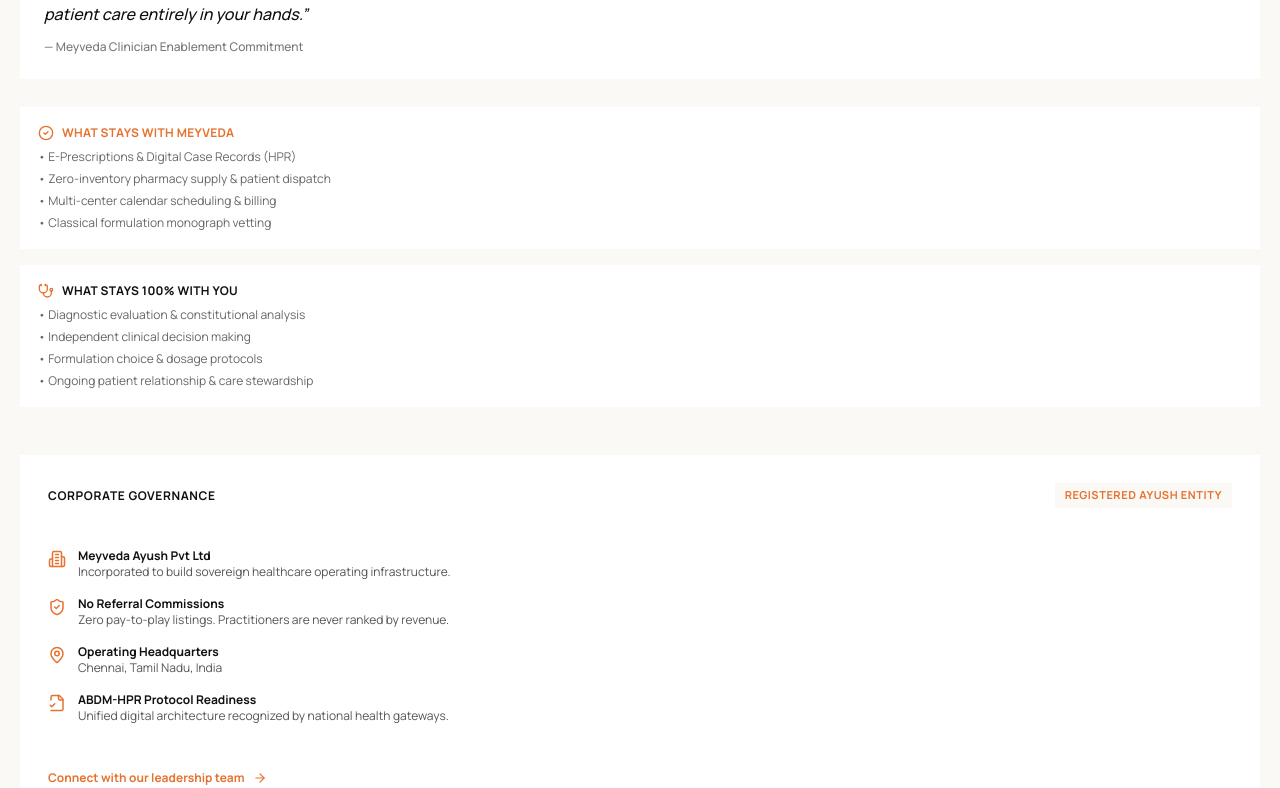
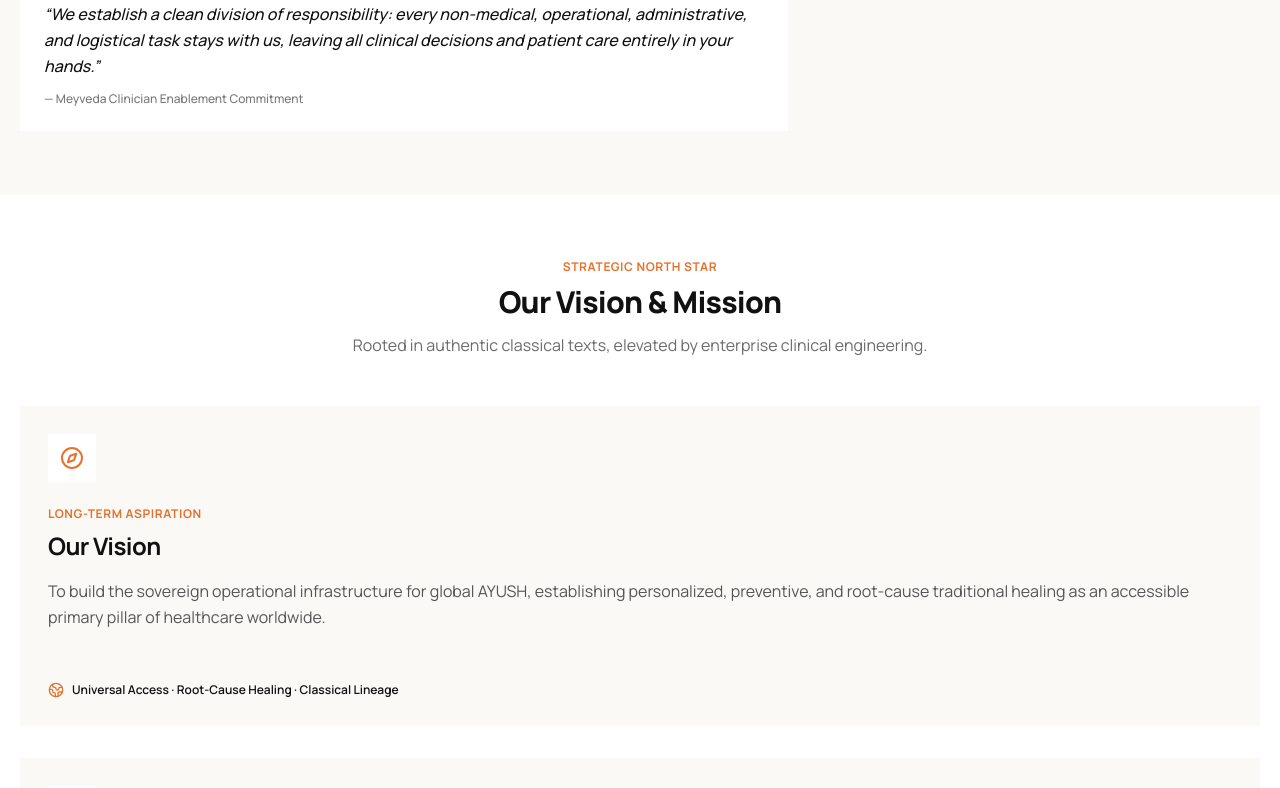
Before and after one commit to Sri-datascientist/M-2610, a React (Vite) app in the folder frontend/: page /about in a window 1280 px wide. Shown: the part 1252-2040 px from the top of the page. Built offline with nearby package versions, Linux system fonts and the light colour scheme; no server answers.

Commit message:
refactor(about): remove Corporate Governance card and division breakdown matrix per user request

```diff
--- a/frontend/src/features/landing/pages/AboutUsPage.tsx
+++ b/frontend/src/features/landing/pages/AboutUsPage.tsx
@@ -5,23 +5,15 @@
   Home,
   ShieldCheck,
   Building2,
-  BookOpen,
   Award,
   MapPin,
   Mail,
   Phone,
   CheckCircle2,
-  HeartHandshake,
-  Network,
-  Users,
   Compass,
   Scale,
-  Activity,
-  FileCheck2,
   Boxes,
-  Stethoscope,
   ChevronRight,
-  Lock,
   Globe2,
   LineChart,
 } from "lucide-react";
@@ -328,9 +320,7 @@
         {/* ================================================================== */}
         <section id="who-we-are" className="py-16 sm:py-24 border-b border-[#EBE7DF] bg-[#FAF9F6]">
           <div className="mx-auto max-w-[1320px] px-5 sm:px-8 lg:px-12">
-            <div className="grid grid-cols-1 lg:grid-cols-12 gap-12 lg:gap-16 items-start">
-              {/* Left Column: Mission Narrative */}
-              <div className="lg:col-span-7 space-y-6">
+            <div className="max-w-3xl space-y-6">
               <div>
                 <p className="mb-2.5 text-xs font-bold uppercase tracking-wider text-[#E67230]">
                   WHO WE ARE · YOUR CLINICIAN-FIRST PARTNER
@@ -365,95 +355,6 @@
                 <p className="text-xs font-medium text-[#777777]">
                   — Meyveda Clinician Enablement Commitment
                 </p>
-                </div>
-
-                {/* Division Breakdown Matrix */}
-                <div className="grid grid-cols-1 sm:grid-cols-2 gap-4 pt-1">
-                  <div className="rounded-xl border border-[#EBE7DF] bg-white p-4.5 space-y-2">
-                    <div className="flex items-center gap-2 text-xs font-bold text-[#E67230] uppercase tracking-wide">
-                      <CheckCircle2 className="size-4 shrink-0" />
-                      <span>What Stays With Meyveda</span>
-                    </div>
-                    <ul className="text-xs text-[#666666] space-y-1.5">
-                      <li>• E-Prescriptions &amp; Digital Case Records (HPR)</li>
-                      <li>• Zero-inventory pharmacy supply &amp; patient dispatch</li>
-                      <li>• Multi-center calendar scheduling &amp; billing</li>
-                      <li>• Classical formulation monograph vetting</li>
-                    </ul>
-                  </div>
-
-                  <div className="rounded-xl border border-[#EBE7DF] bg-white p-4.5 space-y-2">
-                    <div className="flex items-center gap-2 text-xs font-bold text-[#111111] uppercase tracking-wide">
-                      <Stethoscope className="size-4 text-[#E67230] shrink-0" />
-                      <span>What Stays 100% With You</span>
-                    </div>
-                    <ul className="text-xs text-[#666666] space-y-1.5">
-                      <li>• Diagnostic evaluation &amp; constitutional analysis</li>
-                      <li>• Independent clinical decision making</li>
-                      <li>• Formulation choice &amp; dosage protocols</li>
-                      <li>• Ongoing patient relationship &amp; care stewardship</li>
-                    </ul>
-                  </div>
-                </div>
-              </div>
-
-              {/* Right Column: Visual Trust & Operational Credentials */}
-              <div className="lg:col-span-5 space-y-6">
-                <div className="rounded-2xl border border-[#EBE7DF] bg-white p-7 sm:p-8 space-y-6">
-                  <div className="flex items-center justify-between pb-4 border-b border-[#EBE7DF]">
-                    <span className="text-xs font-bold uppercase tracking-wider text-[#111111]">
-                      Corporate Governance
-                    </span>
-                    <span className="text-[11px] font-bold uppercase tracking-wider text-[#E67230] bg-[#FAF9F6] border border-[#EBE7DF] px-2.5 py-1 rounded-md">
-                      Registered AYUSH Entity
-                    </span>
-                  </div>
-
-                  <div className="space-y-4 text-xs sm:text-sm text-[#555555]">
-                    <div className="flex items-start gap-3">
-                      <Building2 className="size-4.5 text-[#E67230] shrink-0 mt-0.5" />
-                      <div>
-                        <strong className="text-[#111111] block">Meyveda Ayush Pvt Ltd</strong>
-                        <span>Incorporated to build sovereign healthcare operating infrastructure.</span>
-                      </div>
-                    </div>
-
-                    <div className="flex items-start gap-3">
-                      <ShieldCheck className="size-4.5 text-[#E67230] shrink-0 mt-0.5" />
-                      <div>
-                        <strong className="text-[#111111] block">No Referral Commissions</strong>
-                        <span>Zero pay-to-play listings. Practitioners are never ranked by revenue.</span>
-                      </div>
-                    </div>
-
-                    <div className="flex items-start gap-3">
-                      <MapPin className="size-4.5 text-[#E67230] shrink-0 mt-0.5" />
-                      <div>
-                        <strong className="text-[#111111] block">Operating Headquarters</strong>
-                        <span>{MEYVEDA_CONTACT.address}</span>
-                      </div>
-                    </div>
-
-                    <div className="flex items-start gap-3">
-                      <FileCheck2 className="size-4.5 text-[#E67230] shrink-0 mt-0.5" />
-                      <div>
-                        <strong className="text-[#111111] block">ABDM-HPR Protocol Readiness</strong>
-                        <span>Unified digital architecture recognized by national health gateways.</span>
-                      </div>
-                    </div>
-                  </div>
-
-                  {/* Connect link */}
-                  <div className="pt-4 border-t border-[#EBE7DF]">
-                    <Link
-                      to="/contact"
-                      className="inline-flex items-center gap-2 text-xs font-bold text-[#E67230] hover:text-[#D15F1F] transition-colors"
-                    >
-                      <span>Connect with our leadership team</span>
-                      <ArrowRight className="size-3.5" />
-                    </Link>
-                  </div>
-                </div>
               </div>
             </div>
           </div>
```
Lines whose indentation alone changed are shown as unchanged.
